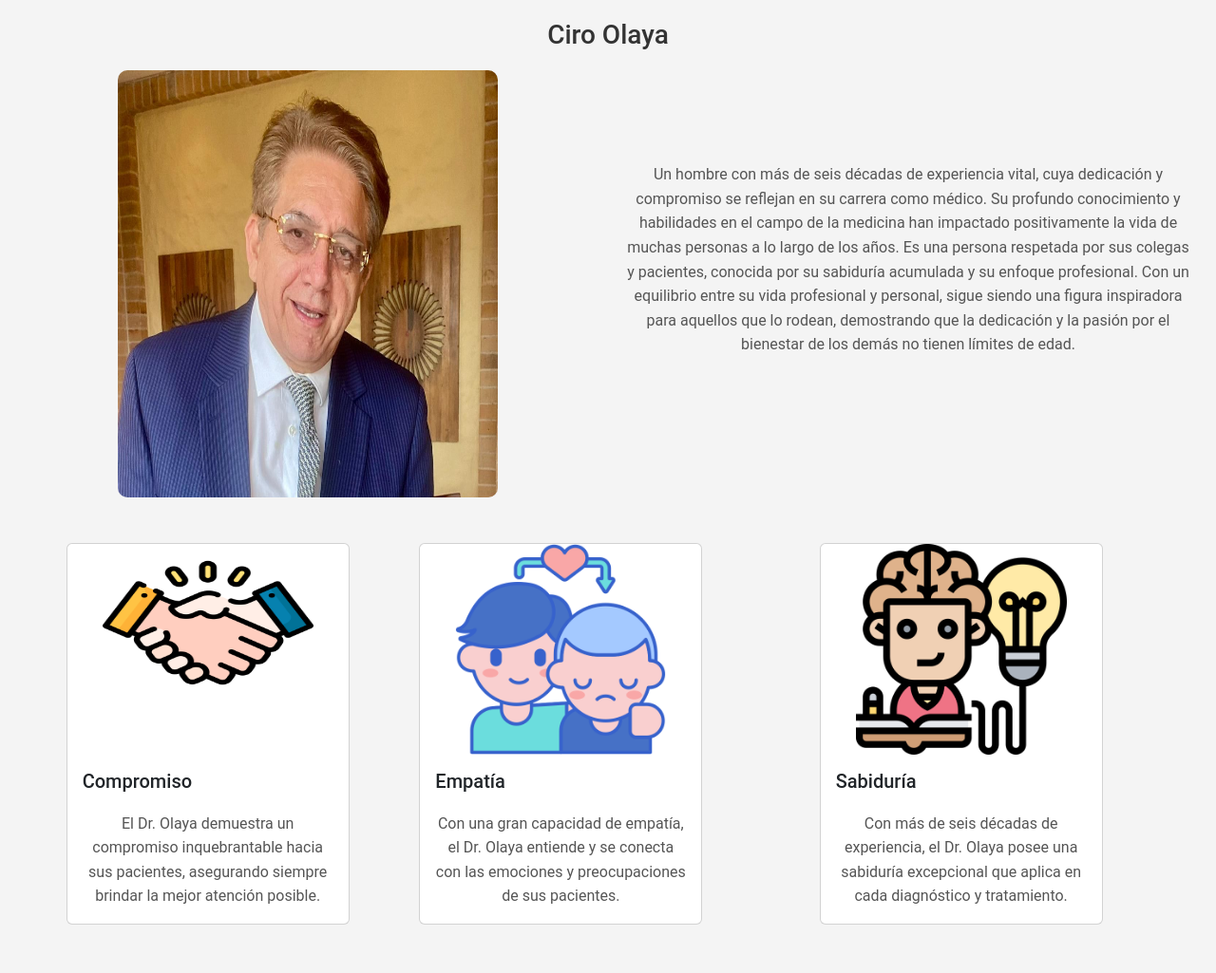
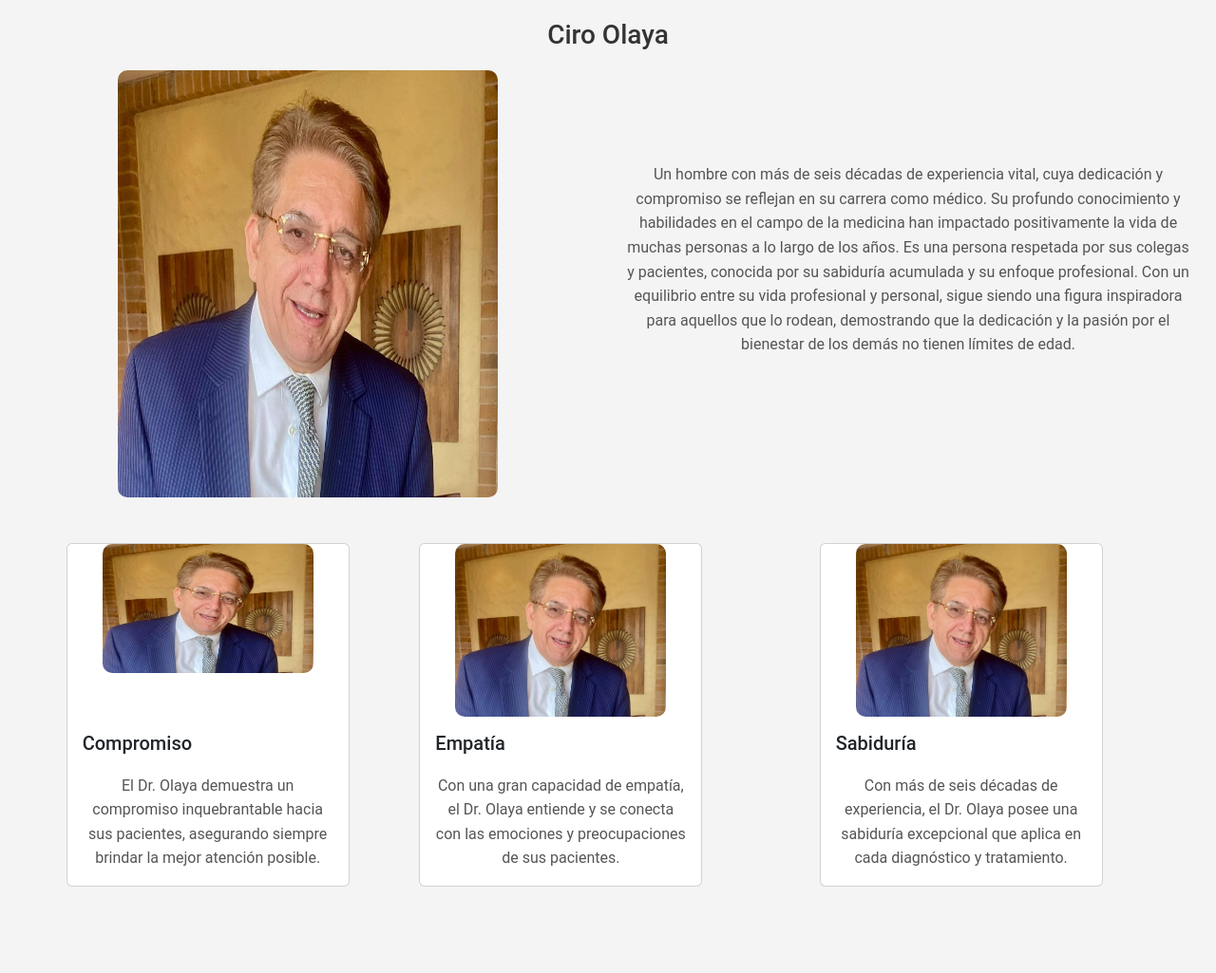
Before and after one commit to michael777-3333/cirolaya, an Astro site: page / in a window 1280 px wide. Shown: the whole page at 95% size. After the commit the page ends 1002 px from the top, so only its background shows below. Built offline with nearby package versions, Linux system fonts and the light colour scheme; Astro itself is replaced by a stand-in of ours.

Commit message:
Initial commit

```diff
--- a/src/pages/index.astro
+++ b/src/pages/index.astro
@@ -135,9 +135,9 @@ import "bootstrap/dist/css/bootstrap.css";
           <div class="card w-75 mb-5">
             <div class="w-100 d-flex justify-content-center">
               <img
-                src={com.src}
+                src={ciroolaya.src}
                 class="card-img-top w-75 h-75"
-                alt="Compromiso"
+                alt="ciro olaya"
               />
             </div>
 
@@ -155,9 +155,9 @@ import "bootstrap/dist/css/bootstrap.css";
           <div class="card w-75 mb-5">
             <div class="w-100 d-flex justify-content-center">
               <img
-                src={emp.src}
+                src={ciroolaya.src}
                 class="card-img-top w-75 h-75"
-                alt="Compromiso"
+                alt="ciro olaya"
               />
             </div>
             <div class="card-body">
@@ -174,9 +174,9 @@ import "bootstrap/dist/css/bootstrap.css";
           <div class="card w-75 mb-5">
             <div class="w-100 d-flex justify-content-center">
               <img
-                src={sab.src}
+                src={ciroolaya.src}
                 class="card-img-top w-75 h-75"
-                alt="Compromiso"
+                alt="ciro olaya"
               />
             </div>
             <div class="card-body">
```
